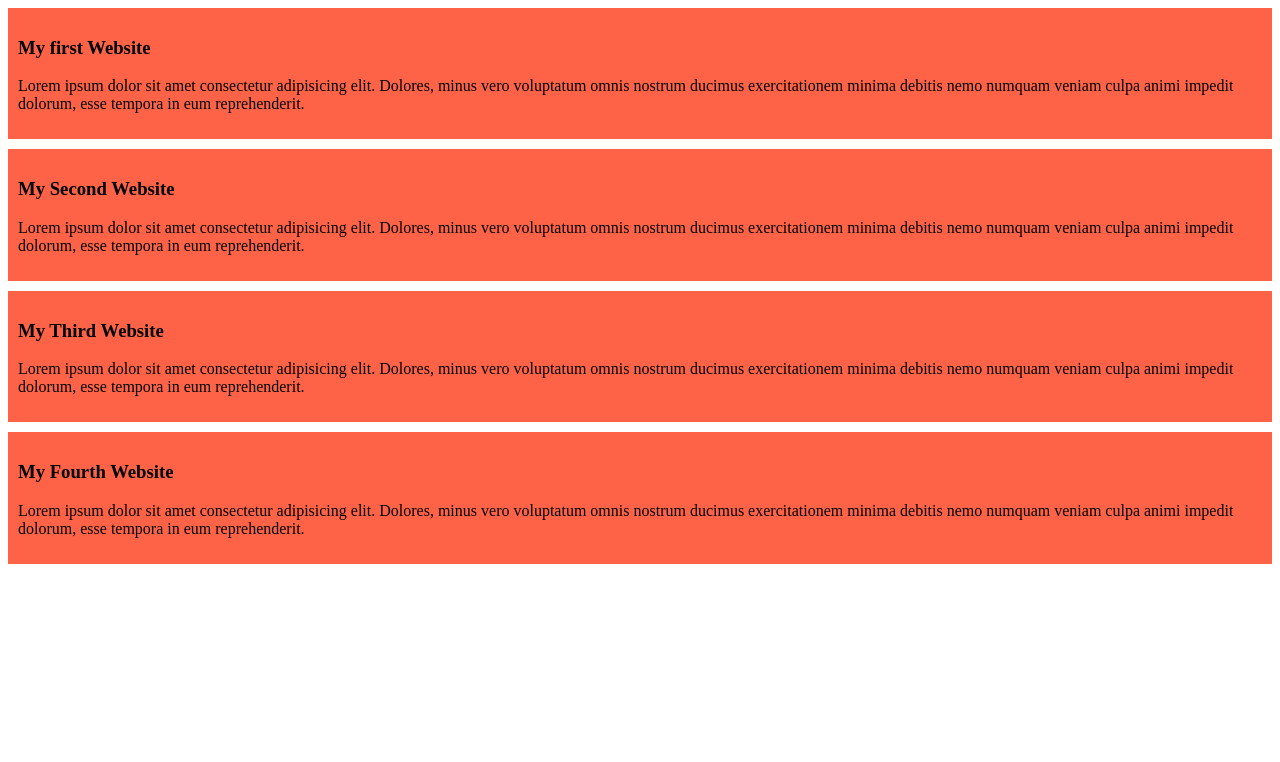
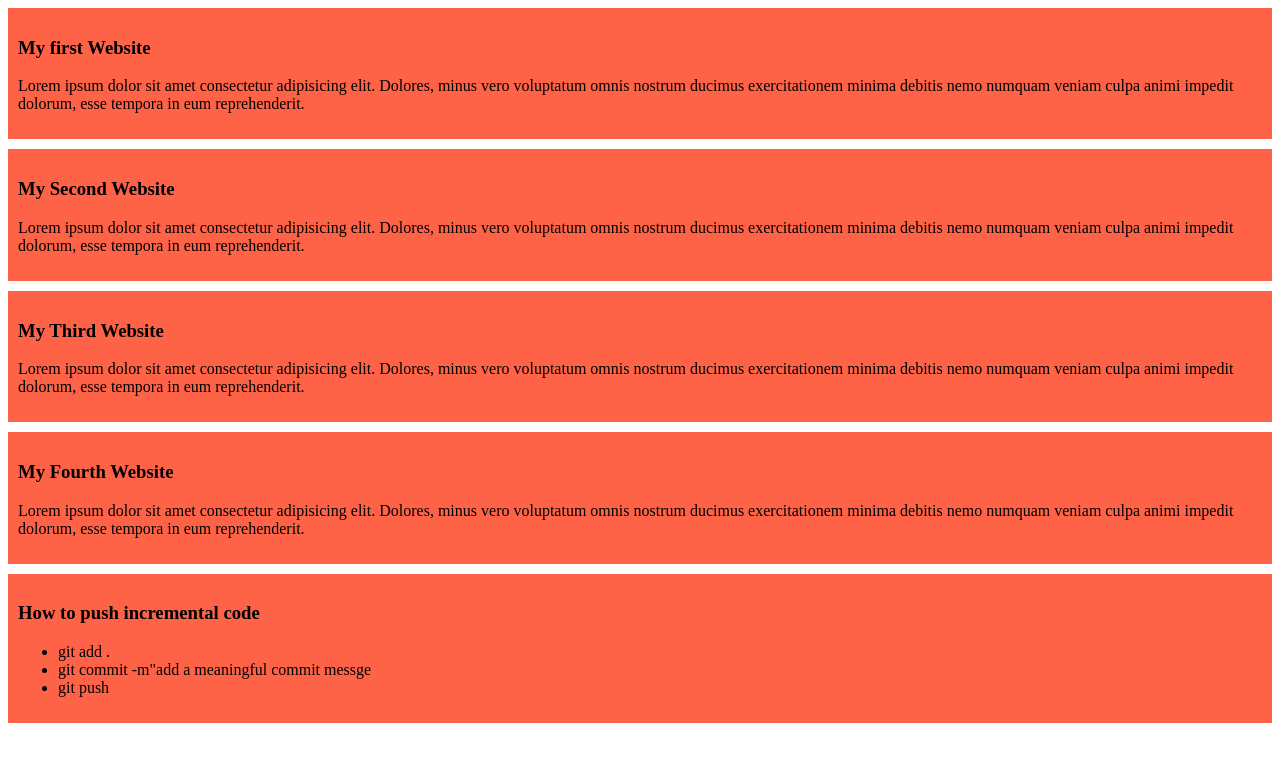
Before and after one commit to VANGRIsKoB/my-simple-websit, a plain HTML site: page index.html in a window 1280 px wide. Drawn offline with Linux system fonts and the light colour scheme.

Commit message:
4th commit

```diff
--- a/index.html
+++ b/index.html
@@ -23,5 +23,13 @@
         <h3>My Fourth Website</h3>
         <p>Lorem ipsum dolor sit amet consectetur adipisicing elit. Dolores, minus vero voluptatum omnis nostrum ducimus exercitationem minima debitis nemo numquam veniam culpa animi impedit dolorum, esse tempora in eum reprehenderit.</p>
     </div>
+    <div>
+        <h3>How to push incremental code</h3>
+        <ul>
+            <li>git add .</li>
+            <li>git commit -m"add a meaningful commit messge</li>
+            <li>git push</li>
+        </ul>
+    </div>
 </body>
 </html>
```
